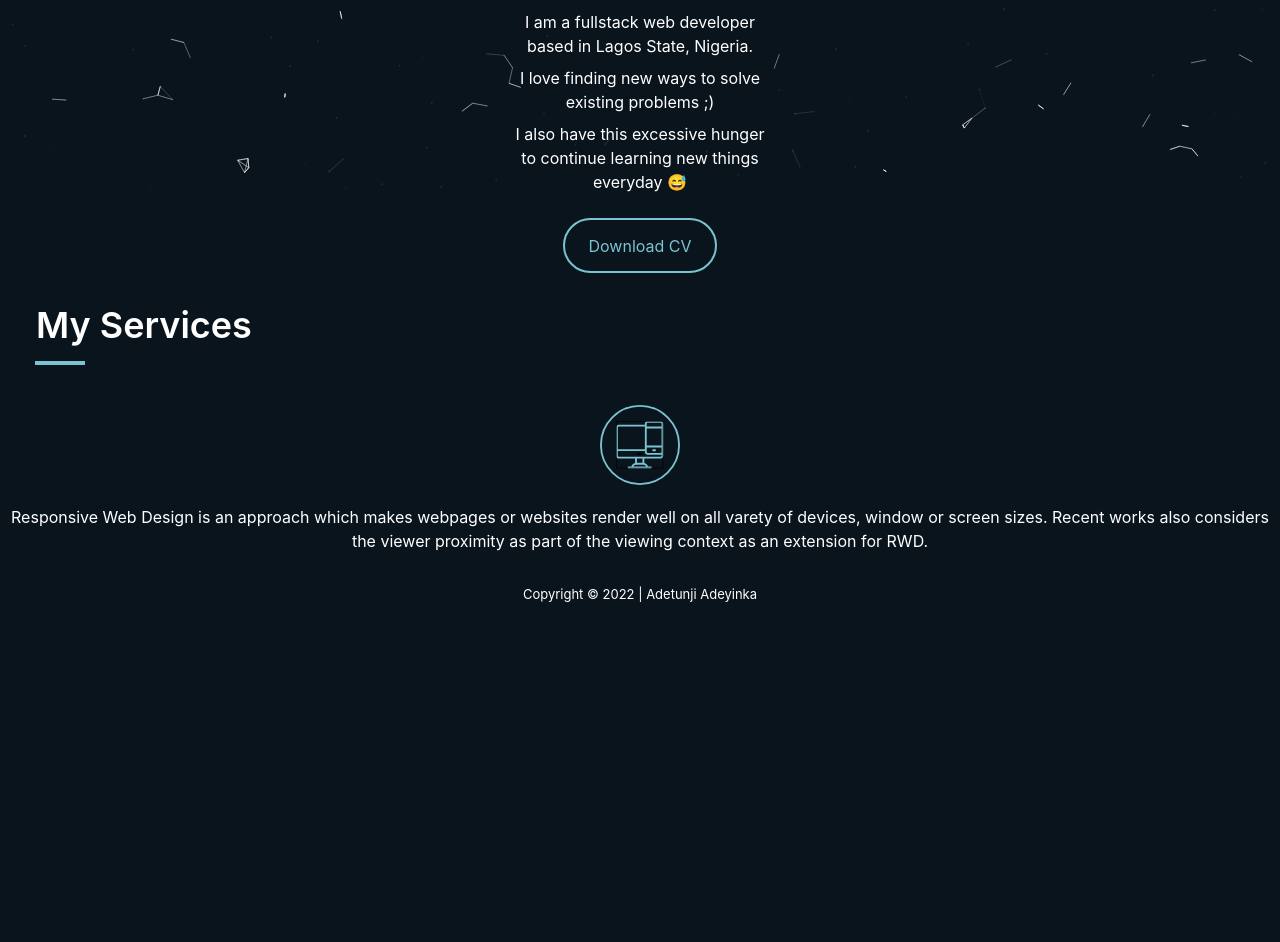
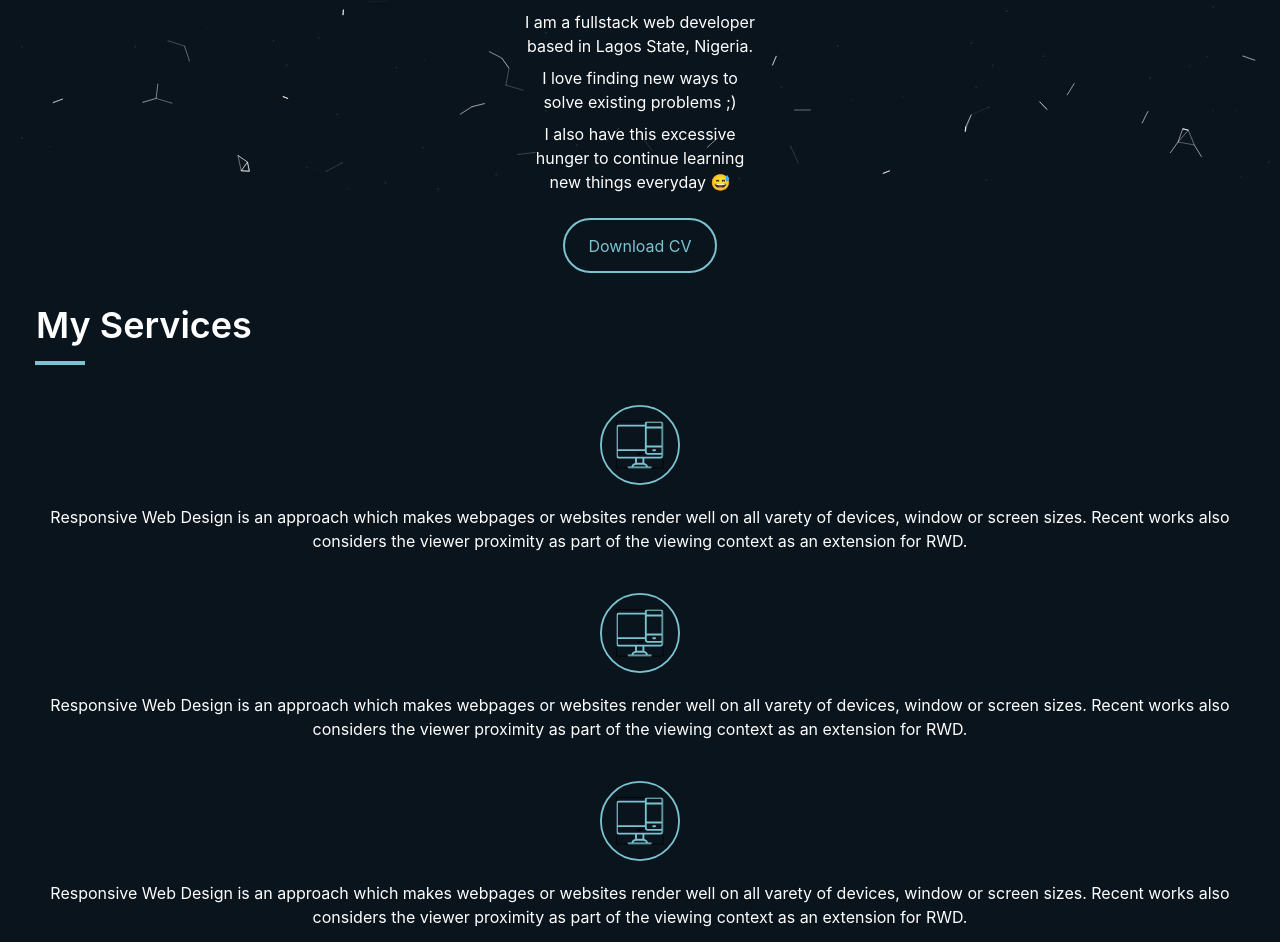
Before and after one commit to Itzadetunji/my-website, a Next.js app: page /about in a window 1280 px wide. Shown: the part 610-1552 px from the top of the page. Before the commit the page ends 1235 px from the top, so only its background shows below. Built offline with nearby package versions, Linux system fonts and the light colour scheme.

Commit message:
Edited about component

```diff
--- a/pages/about.tsx
+++ b/pages/about.tsx
@@ -13,20 +13,31 @@ function about() {
       </div>
       <div className="w-64 h-auto mx-auto mt-8 items-center justify-center">
         <img src="/images/me.jpeg" className="mt-5 rounded-full"/>
-        <p className="mx-auto mt-8 items-center justify-between text-white text-center">I am a fullstack web developer based in Lagos State, Nigeria.</p>
-        <p className="mx-auto mt-2 items-center justify-between text-white text-center">I love finding new ways to solve existing problems ;) </p>
-        <p className="mx-auto mt-2 items-center justify-between text-white text-center">I also have this excessive hunger to continue learning new things everyday 😅</p>
+        <p className="mx-3 mt-8 items-center justify-between text-white text-center">I am a fullstack web developer based in Lagos State, Nigeria.</p>
+        <p className="mx-3 mt-2 items-center justify-between text-white text-center">I love finding new ways to solve existing problems ;) </p>
+        <p className="mx-3 mt-2 items-center justify-between text-white text-center">I also have this excessive hunger to continue learning new things everyday 😅</p>
         <div className="mx-auto items-center justify-center text-center mt-6">
           <button className="bg-transparent text-[#7BC3D1] rounded-full w-[154px] h-[55px] text-1xl border-2 border-[#7BC3D1]">Download CV</button>
         </div>
       </div>
-      <div className='mt-12'>
+      <div className="mt-12">
         <h1 className="text-white ml-9 font-semibold leading-10 -mt-4 text-4xl">My Services</h1>
         <hr className="light-blue w-[50px] h-1 ml-[35px] border-transparent my-4"/>
         <div className="mx-auto mt-10 items-center justify-center text-center">
           <img src="icons/Rwd.svg" alt="Responsive Web Design - Adetunji Adeyinka" className="w-[80px] h-[80px] mx-auto items-center justify-center text-center mb-5"/>
-          <p className="text-white">Responsive Web Design is an approach which makes webpages or websites render well on all varety of devices, window or screen sizes. Recent works also considers the viewer proximity as part of the viewing context as an extension for RWD.</p>
+          <p className="text-white mx-5">Responsive Web Design is an approach which makes webpages or websites render well on all varety of devices, window or screen sizes. Recent works also considers the viewer proximity as part of the viewing context as an extension for RWD.</p>
         </div>
+        <div className="mx-auto mt-10 items-center justify-center text-center">
+          <img src="icons/Rwd.svg" alt="Responsive Web Design - Adetunji Adeyinka" className="w-[80px] h-[80px] mx-auto items-center justify-center text-center mb-5"/>
+          <p className="text-white mx-5">Responsive Web Design is an approach which makes webpages or websites render well on all varety of devices, window or screen sizes. Recent works also considers the viewer proximity as part of the viewing context as an extension for RWD.</p>
+        </div>
+        <div className="mx-auto mt-10 items-center justify-center text-center">
+          <img src="icons/Rwd.svg" alt="Responsive Web Design - Adetunji Adeyinka" className="w-[80px] h-[80px] mx-auto items-center justify-center text-center mb-5"/>
+          <p className="text-white mx-5">Responsive Web Design is an approach which makes webpages or websites render well on all varety of devices, window or screen sizes. Recent works also considers the viewer proximity as part of the viewing context as an extension for RWD.</p>
+        </div>
+      </div>
+      <div className="mt-12">
+
       </div>
       <ParticleComponent/>
       <Footer/>
```
